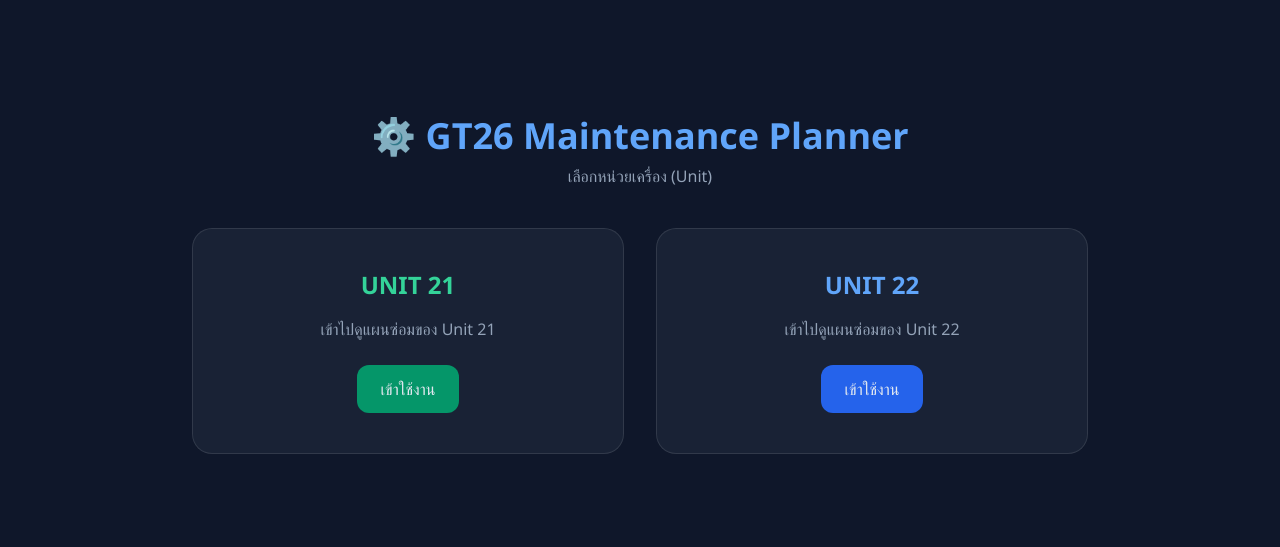
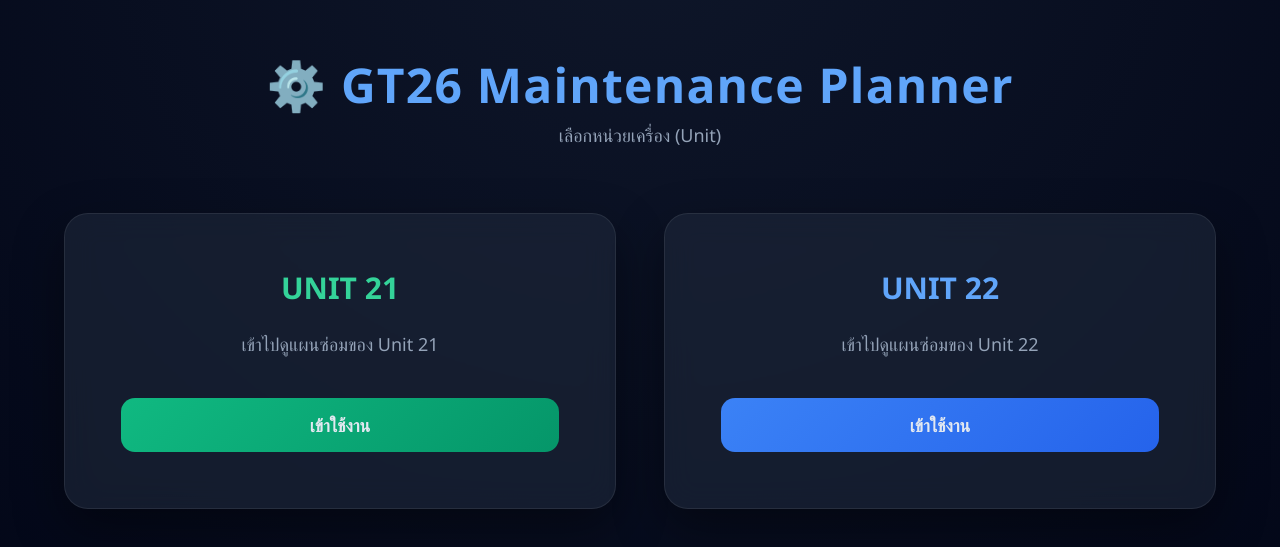
Before and after one commit to s6601091621181-del/planer, a plain HTML site: page index.html in a window 1280 px wide. Shown: the part 115-662 px from the top of the page. Drawn offline with nearby package versions, Linux system fonts and the light colour scheme.

Commit message:
Update index.html

```diff
--- a/index.html
+++ b/index.html
@@ -9,72 +9,101 @@
 
 <style>
     body {
-        background: #0f172a;
+        background: radial-gradient(circle at top, #0f172a, #020617);
         color: #e2e8f0;
         font-family: 'Segoe UI', sans-serif;
     }
 
     .card {
-        background: rgba(30,41,59,0.7);
-        backdrop-filter: blur(10px);
-        border-radius: 20px;
-        border: 1px solid rgba(255,255,255,0.1);
-        transition: 0.3s;
+        background: rgba(30,41,59,0.6);
+        backdrop-filter: blur(15px);
+        border-radius: 24px;
+        border: 1px solid rgba(255,255,255,0.08);
+        transition: all 0.3s ease;
+        box-shadow: 0 20px 50px rgba(0,0,0,0.4);
     }
 
     .card:hover {
+        transform: translateY(-10px) scale(1.03);
+        box-shadow: 0 30px 80px rgba(0,0,0,0.7);
+    }
+
+    .btn {
+        font-weight: bold;
+        border-radius: 14px;
+        padding: 14px 28px;
+        transition: 0.3s;
+        width: 100%;
+        font-size: 1.1rem;
+    }
+
+    .btn-green {
+        background: linear-gradient(135deg, #10b981, #059669);
+    }
+
+    .btn-green:hover {
         transform: scale(1.05);
+        box-shadow: 0 10px 30px rgba(16,185,129,0.4);
+    }
+
+    .btn-blue {
+        background: linear-gradient(135deg, #3b82f6, #2563eb);
+    }
+
+    .btn-blue:hover {
+        transform: scale(1.05);
+        box-shadow: 0 10px 30px rgba(59,130,246,0.4);
     }
 </style>
 </head>
 
-<body class="flex items-center justify-center min-h-screen p-6">
+<body class="flex items-center justify-center min-h-screen px-6">
 
-<div class="max-w-4xl w-full">
+<div class="max-w-6xl w-full">
 
     <!-- TITLE -->
-    <div class="text-center mb-10">
-        <h1 class="text-4xl font-bold text-blue-400">
+    <div class="text-center mb-16">
+        <h1 class="text-5xl font-extrabold text-blue-400 tracking-wide">
             ⚙️ GT26 Maintenance Planner
         </h1>
-        <p class="text-slate-400 mt-2">
+        <p class="text-slate-400 mt-3 text-lg">
             เลือกหน่วยเครื่อง (Unit)
         </p>
     </div>
 
-    <!-- 2 BOX -->
-    <div class="grid md:grid-cols-2 gap-8">
+    <!-- BOX -->
+    <div class="grid md:grid-cols-2 gap-12">
 
         <!-- UNIT 21 -->
         <div onclick="goUnit21()"
-             class="card p-10 text-center cursor-pointer">
+             class="card p-14 text-center cursor-pointer">
 
-            <h2 class="text-2xl font-bold text-emerald-400 mb-4">
+            <h2 class="text-3xl font-bold text-emerald-400 mb-6">
                 UNIT 21
             </h2>
 
-            <p class="text-slate-400 mb-6">
+            <p class="text-slate-400 mb-10 text-lg">
                 เข้าไปดูแผนซ่อมของ Unit 21
             </p>
 
-            <button class="bg-emerald-600 px-6 py-3 rounded-xl hover:bg-emerald-500">
+            <button class="btn btn-green">
                 เข้าใช้งาน
             </button>
         </div>
 
         <!-- UNIT 22 -->
         <div onclick="goUnit22()"
-             class="card p-10 text-center cursor-pointer">
+             class="card p-14 text-center cursor-pointer">
 
-            <h2 class="text-2xl font-bold text-blue-400 mb-4">
+            <h2 class="text-3xl font-bold text-blue-400 mb-6">
                 UNIT 22
             </h2>
 
-            <p class="text-slate-400 mb-6">
+            <p class="text-slate-400 mb-10 text-lg">
                 เข้าไปดูแผนซ่อมของ Unit 22
             </p>
 
-            <button class="bg-blue-600 px-6 py-3 rounded-xl hover:bg-blue-500">
+            <button class="btn btn-blue">
                 เข้าใช้งาน
             </button>
         </div>
@@ -84,15 +113,13 @@
 </div>
 
 <script>
-
 function goUnit21() {
-    window.location.href = "unit21.html"; // เปลี่ยนชื่อไฟล์ได้
+    window.location.href = "unit21.html";
 }
 
 function goUnit22() {
     window.location.href = "unit22.html";
 }
-
 </script>
 
 </body>
```
